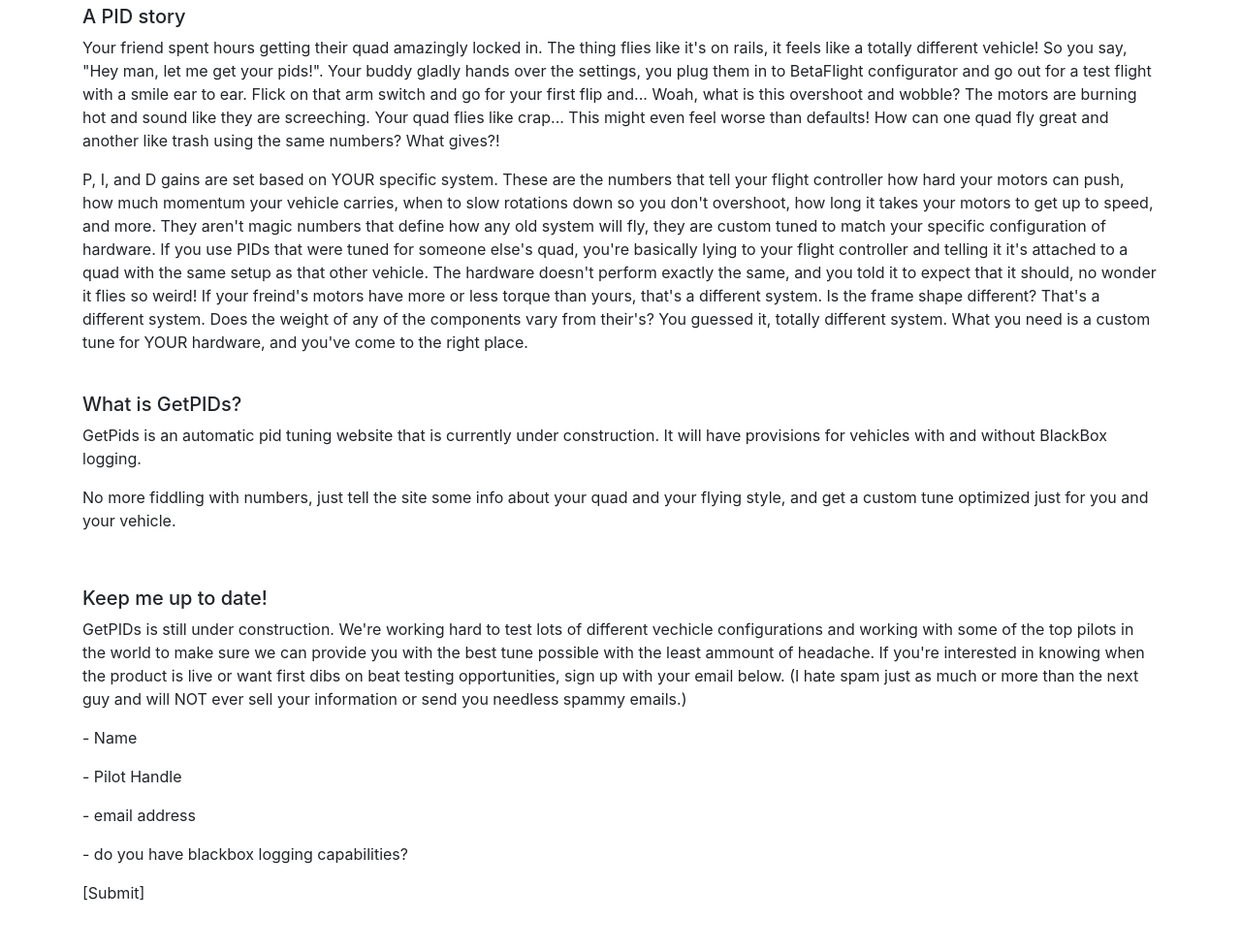
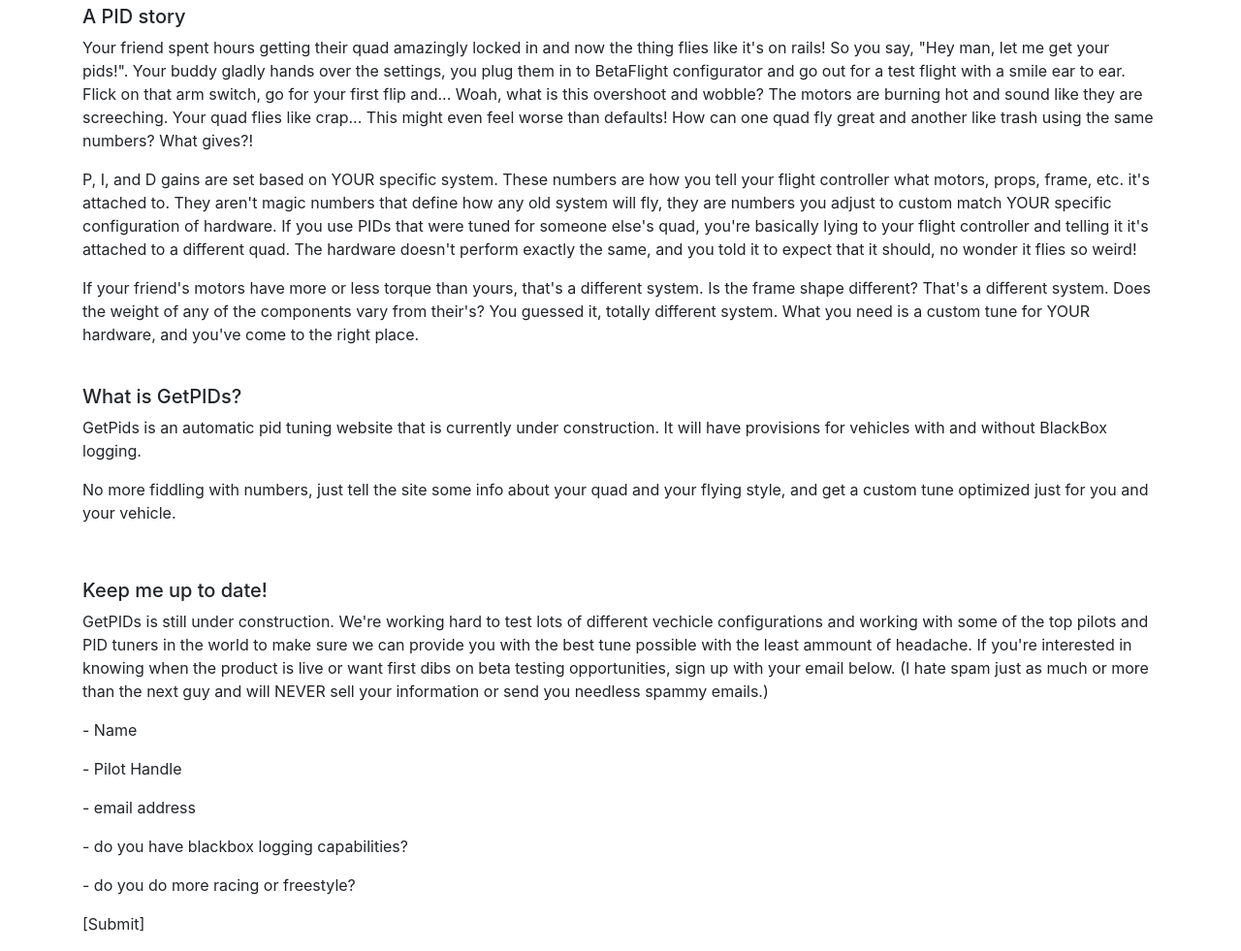
Before and after one commit to hedlesschkn/hedlesschkn.github.io, a plain HTML site: page index.html in a window 1280 px wide. Shown: the part 107-1088 px from the top of the page at 97% size. Before the commit the page ends 1056 px from the top, so only its background shows below. Drawn offline with nearby package versions, Linux system fonts and the light colour scheme.

Commit message:
Update index.html

```diff
--- a/index.html
+++ b/index.html
@@ -40,9 +40,10 @@
 	<div class="container">
 		<h1 align="center">Welcome to GetPIDs.com</h1>
 		<h5> A PID story</h5>
-		<p> Your friend spent hours getting their quad amazingly locked in.  The thing flies like it's on rails, it feels like a totally different vehicle!  So you say, "Hey man, let me get your pids!".  Your buddy gladly hands over the settings, you plug them in to BetaFlight configurator and go out for a test flight with a smile ear to ear.  Flick on that arm switch and go for your first flip and... Woah, what is this overshoot and wobble? The motors are burning hot and sound like they are screeching. Your quad flies like crap...  This might even feel worse than defaults!  How can one quad fly great and another like trash using the same numbers? What gives?!</p>
+		<p> Your friend spent hours getting their quad amazingly locked in and now the thing flies like it's on rails! So you say, "Hey man, let me get your pids!".  Your buddy gladly hands over the settings, you plug them in to BetaFlight configurator and go out for a test flight with a smile ear to ear.  Flick on that arm switch, go for your first flip and... Woah, what is this overshoot and wobble? The motors are burning hot and sound like they are screeching. Your quad flies like crap...  This might even feel worse than defaults!  How can one quad fly great and another like trash using the same numbers? What gives?!</p>
 
-		<p> P, I, and D gains are set based on YOUR specific system.  These are the numbers that tell your flight controller how hard your motors can push, how much momentum your vehicle carries, when to slow rotations down so you don't overshoot, how long it takes your motors to get up to speed, and more. They aren't magic numbers that define how any old system will fly, they are custom tuned to match your specific configuration of hardware.  If you use PIDs that were tuned for someone else's quad, you're basically lying to your flight controller and telling it it's attached to a quad with the same setup as that other vehicle.  The hardware doesn't perform exactly the same, and you told it to expect that it should, no wonder it flies so weird!  If your freind's motors have more or less torque than yours, that's a different system.  Is the frame shape different? That's a different system. Does the weight of any of the components vary from their's? You guessed it, totally different system.  What you need is a custom tune for YOUR hardware, and you've come to the right place.</p>
+		<p>P, I, and D gains are set based on YOUR specific system.  These numbers are how you tell your flight controller what motors, props, frame, etc. it's attached to.  They aren't magic numbers that define how any old system will fly, they are numbers you adjust to custom match YOUR specific configuration of hardware.  If you use PIDs that were tuned for someone else's quad, you're basically lying to your flight controller and telling it it's attached to a different quad.  The hardware doesn't perform exactly the same, and you told it to expect that it should, no wonder it flies so weird! <p>
+		<p>If your friend's motors have more or less torque than yours, that's a different system.  Is the frame shape different? That's a different system. Does the weight of any of the components vary from their's? You guessed it, totally different system.  What you need is a custom tune for YOUR hardware, and you've come to the right place.</p>
 
 		</br>
 		<h5> What is GetPIDs?</h5>
@@ -51,11 +52,12 @@
 
 		</br>
 		<h5>Keep me up to date!</h5>
-		<p>GetPIDs is still under construction.  We're working hard to test lots of different vechicle configurations and working with some of the top pilots in the world to make sure we can provide you with the best tune possible with the least ammount of headache.  If you're interested in knowing when the product is live or want first dibs on beat testing opportunities, sign up with your email below.  (I hate spam just as much or more than the next guy and will NOT ever sell your information or send you needless spammy emails.)<p>
+		<p>GetPIDs is still under construction.  We're working hard to test lots of different vechicle configurations and working with some of the top pilots and PID tuners in the world to make sure we can provide you with the best tune possible with the least ammount of headache.  If you're interested in knowing when the product is live or want first dibs on beta testing opportunities, sign up with your email below.  (I hate spam just as much or more than the next guy and will NEVER sell your information or send you needless spammy emails.)<p>
 		<p>- Name<p>
 		<p>- Pilot Handle<p>
 		<p>- email address<p>
 		<p>- do you have blackbox logging capabilities?<p>
+		<p>- do you do more racing or freestyle?<p>
 		<p>[Submit]<p>
 	</div>
 
```
